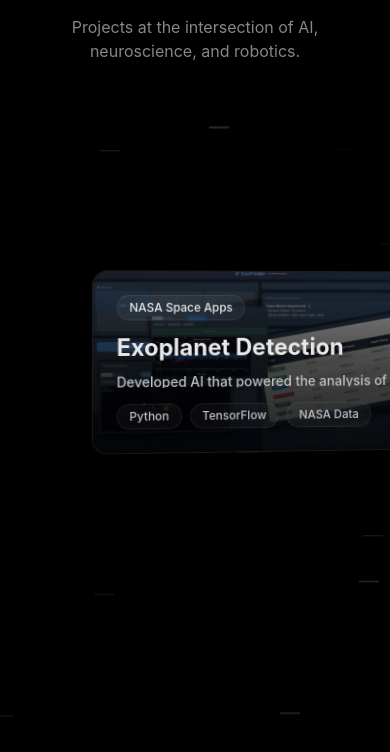
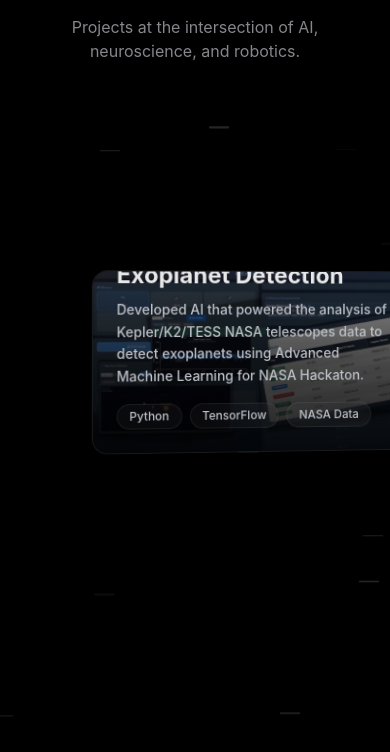
Before and after one commit to jcarljuson/JusonNewPortfolioSite, a Next.js app: page / in a window 390 px wide. Shown: the part 3075-3827 px from the top of the page. Built offline with nearby package versions, Linux system fonts and the light colour scheme; no server answers.

Commit message:
style(projects): remove text clamping to show full description on mobile

```diff
--- a/src/components/Projects.tsx
+++ b/src/components/Projects.tsx
@@ -183,7 +183,7 @@
                                 </h3>
 
                                 {/* Description */}
-                                <p className="text-gray-300 text-sm leading-relaxed group-hover:text-white transition-colors mb-4 line-clamp-3 md:line-clamp-none">
+                                <p className="text-gray-300 text-sm leading-relaxed group-hover:text-white transition-colors mb-4">
                                     {project.description}
                                 </p>
 
```
